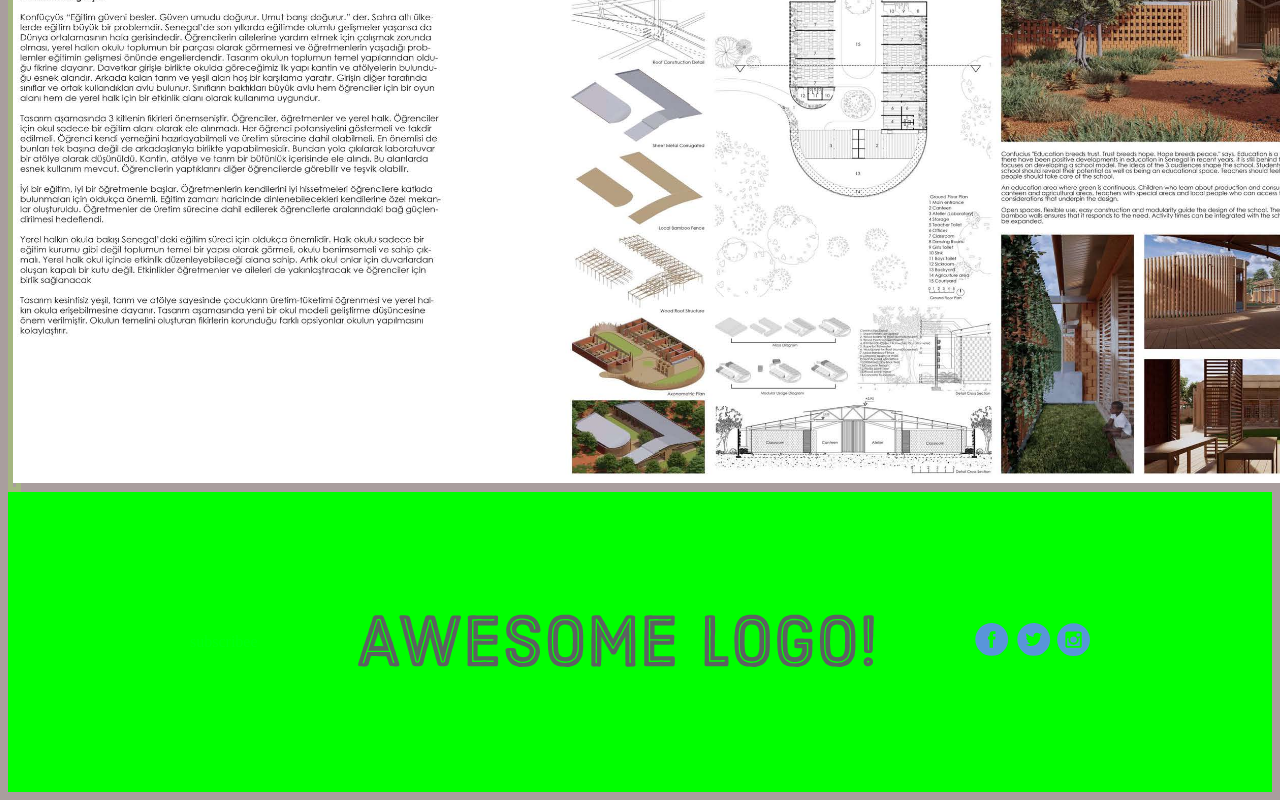
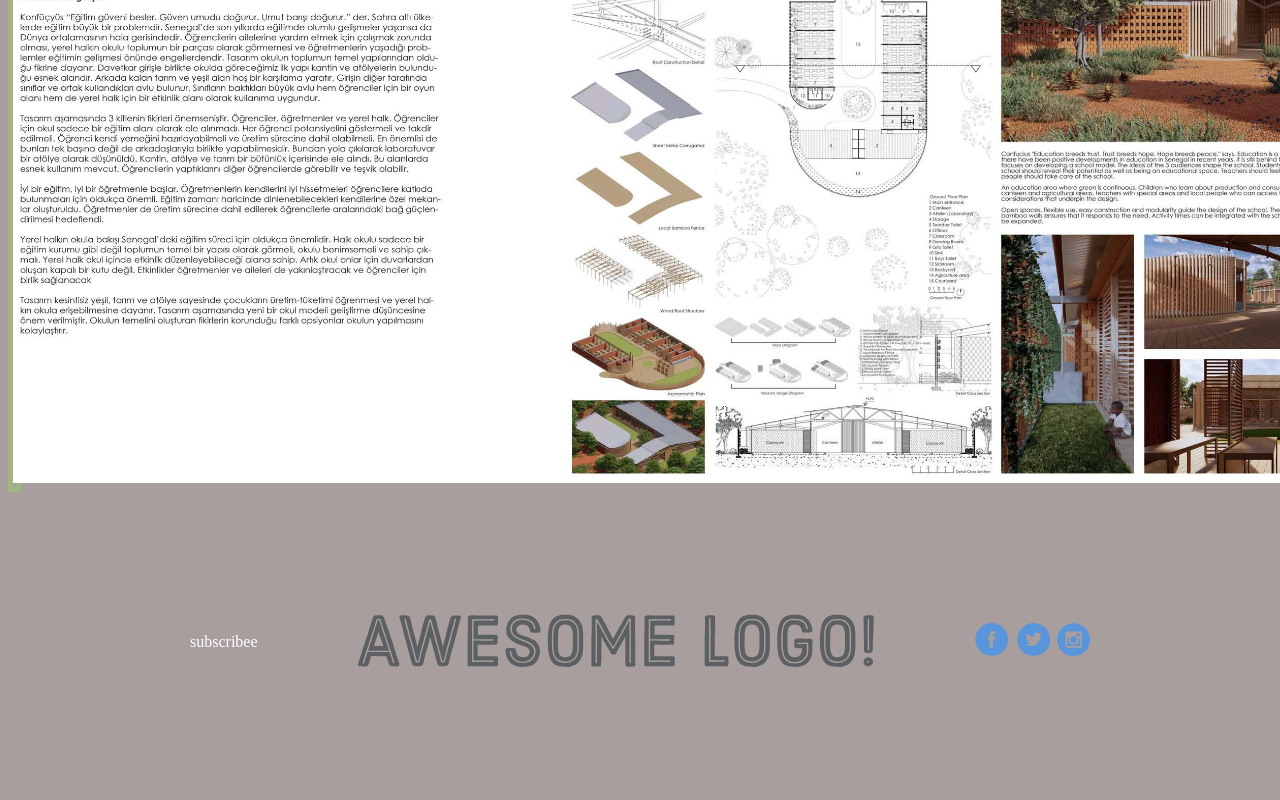
Before and after one commit to Asudey/.a, a plain HTML site: page index.html in a window 1280 px wide. Shown: the part 1664-2464 px from the top of the page. Drawn offline with Linux system fonts and the light colour scheme.

Commit message:
18.04.24 22:22

```diff
--- a/styles.css
+++ b/styles.css
@@ -75,8 +75,8 @@ ul{
   }
 
   .header-container{
-    color:hsl(123, 100%, 50%);
-    background-color: hsl(120, 100%, 50%);
+    color:hwb(0 100% 0%);
+    background-color:#A99E9E;
     display: flex;
     justify-content: center;}
 .header{
```
